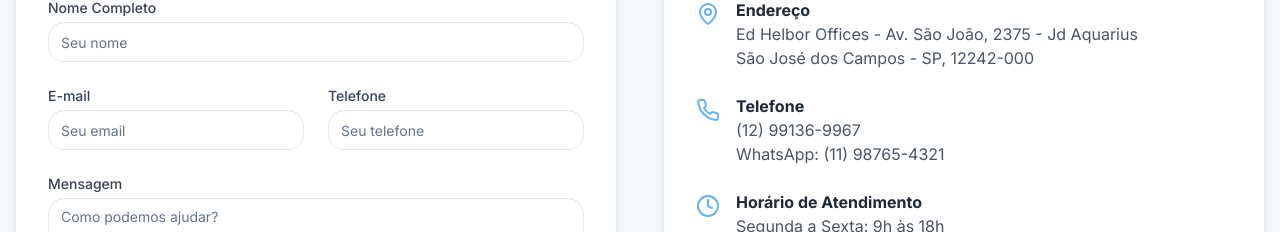
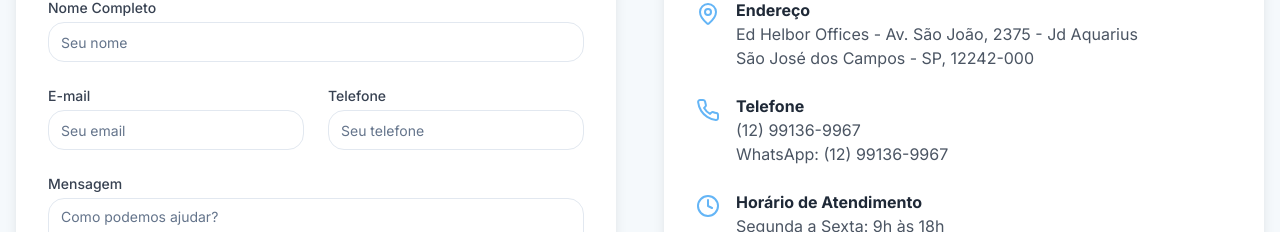
Before and after one commit to rafaelmamu/lilians-sorrisos-online, a React (Vite) app: page / in a window 1280 px wide. Shown: the part 3860-4092 px from the top of the page. Built offline with nearby package versions, Linux system fonts and the light colour scheme.

Commit message:
Visual edit in Lovable
Edited UI in Lovable

```diff
--- a/src/components/Contact.tsx
+++ b/src/components/Contact.tsx
@@ -63,7 +63,7 @@ const Contact = () => {
                   <div>
                     <h4 className="font-bold text-gray-800">Telefone</h4>
                     <p className="text-gray-600">(12) 99136-9967</p>
-                    <p className="text-gray-600">WhatsApp: (11) 98765-4321</p>
+                    <p className="text-gray-600">WhatsApp: (12) 99136-9967</p>
                   </div>
                 </div>
 
```
